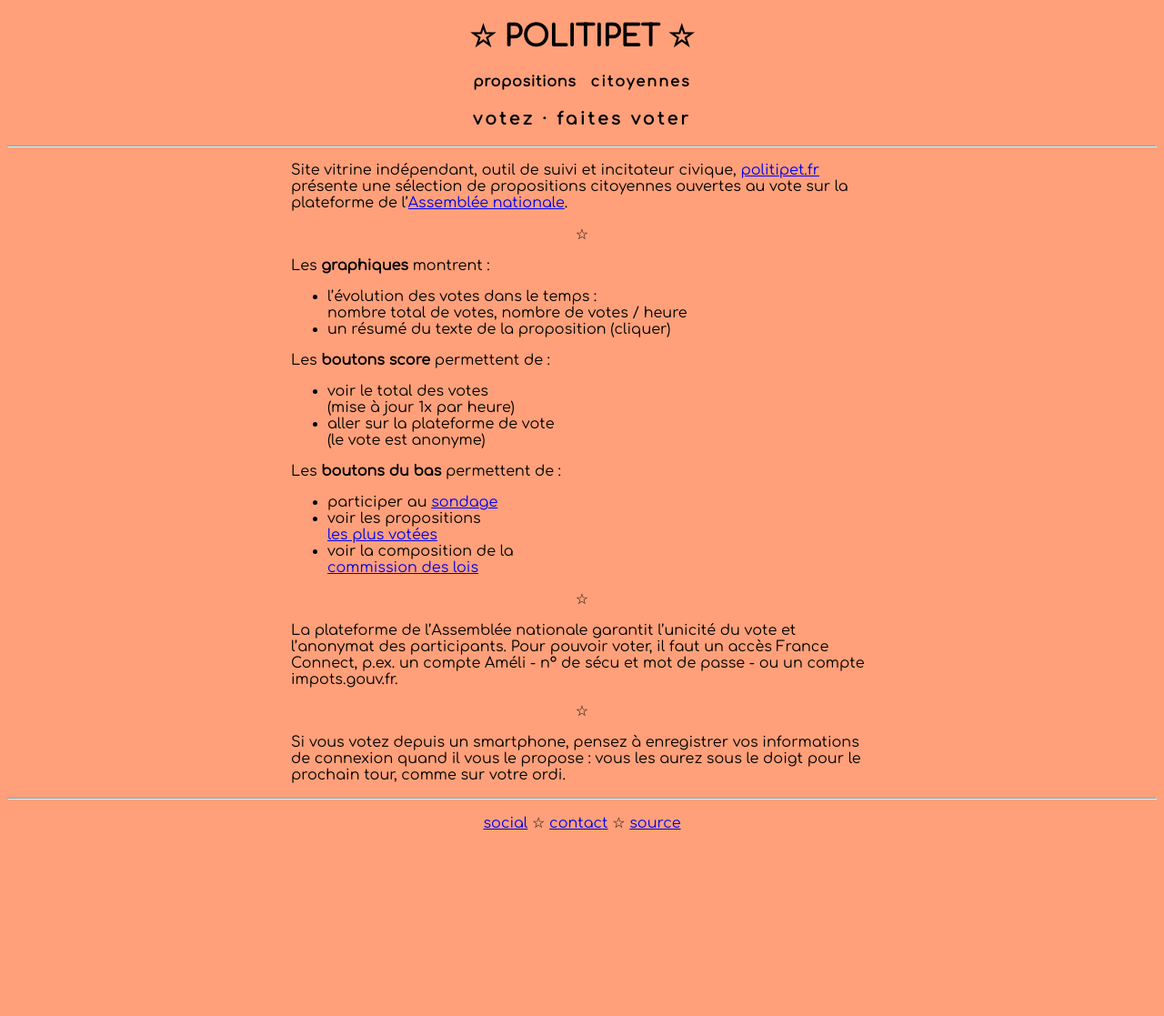
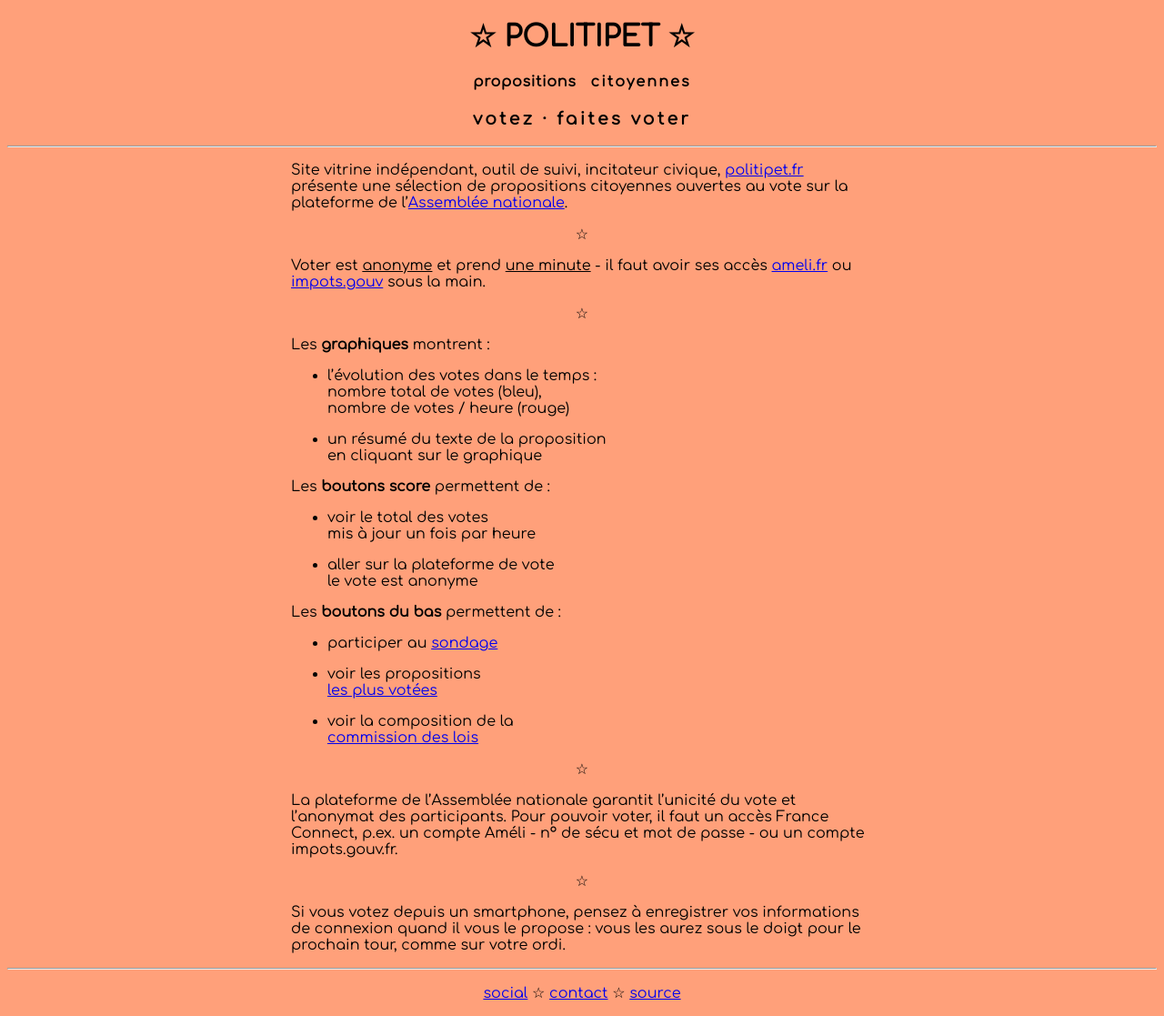
Before and after one commit to politipet/politipet.github.io, a Jekyll site: the page built from info.md, in a window 1280 px wide. Shown: the whole page at 91% size. Built offline with Jekyll 4.4.1, drawn with Linux system fonts in a browser that asks for light colours; our own code applies the rules of GitHub Pages for plain Markdown files; before the commit the page ends 930 px from its top, so only the background shows below that.

Commit message:
add voting info, add space in bullet lists

```diff
--- a/info.md
+++ b/info.md
@@ -13,27 +13,42 @@
 
 <div class="left" markdown="1">
 
-Site vitrine indépendant, outil de suivi et incitateur civique,
+Site vitrine indépendant, outil de suivi, incitateur civique,
 [politipet.fr][politipet] présente une sélection de propositions citoyennes
 ouvertes au vote sur la plateforme de l'[Assemblée nationale][assemblée].
 
 <center>☆</center>
 
+Voter est <u>anonyme</u> et prend <u>une minute</u> -
+il faut avoir ses accès [ameli.fr](http://ameli.fr)
+ou [impots.gouv](http://impots.gouv.fr) sous la main.
+
+<center>☆</center>
+
 Les **graphiques** montrent :
+
 - l'évolution des votes dans le temps :<br>
-  nombre total de votes, nombre de votes / heure
-- un résumé du texte de la proposition (cliquer)
+  nombre total de votes (bleu),<br>
+  nombre de votes / heure (rouge)
+
+- un résumé du texte de la proposition<br>
+  en cliquant sur le graphique
 
 Les **boutons score** permettent de :
 - voir le total des votes<br>
-  (mise à jour 1x par heure)
+  mis à jour un fois par heure
+
 - aller sur la plateforme de vote<br>
-  (le vote est anonyme)
+  le vote est anonyme
+
 
 Les **boutons du bas** permettent de :
+
 - participer au [sondage](poll/)
+
 - voir les propositions<br>
   [les plus votées][most voted]
+
 - voir la composition de la<br>
   [commission des lois](commission/lois.md)
 
```
